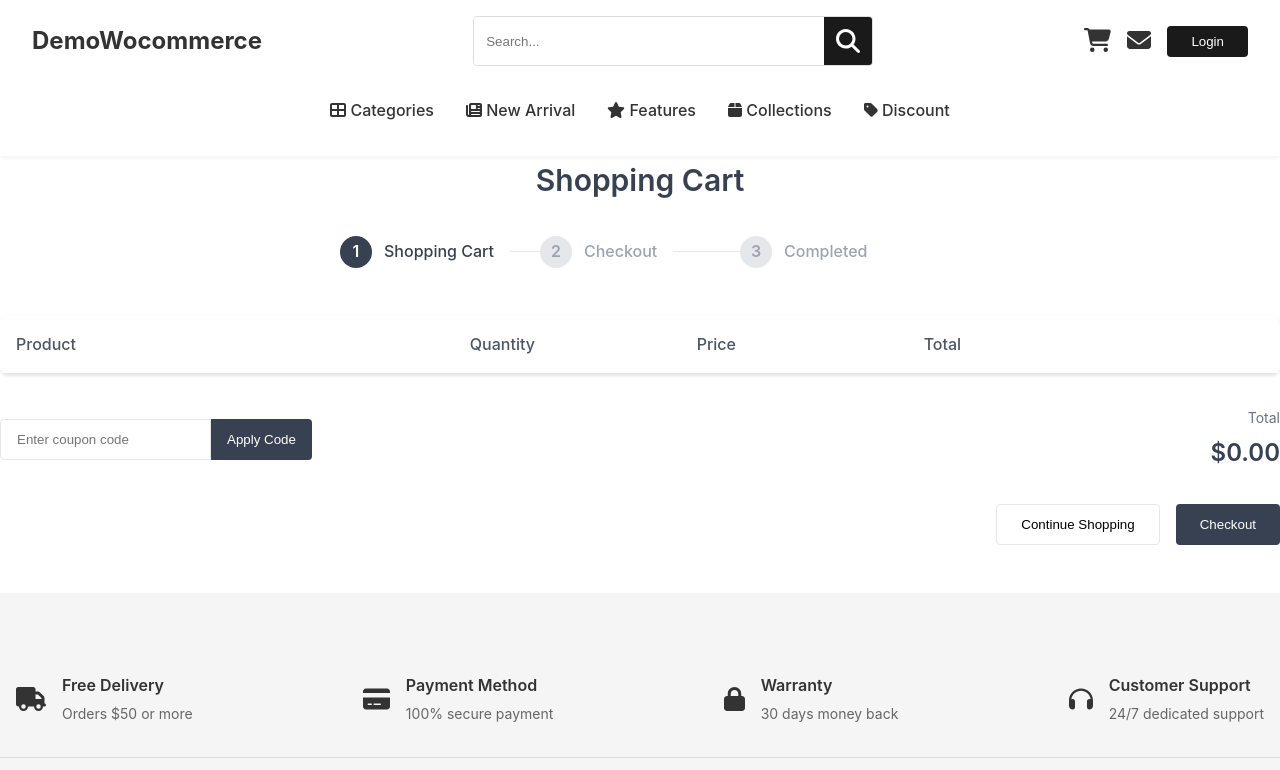
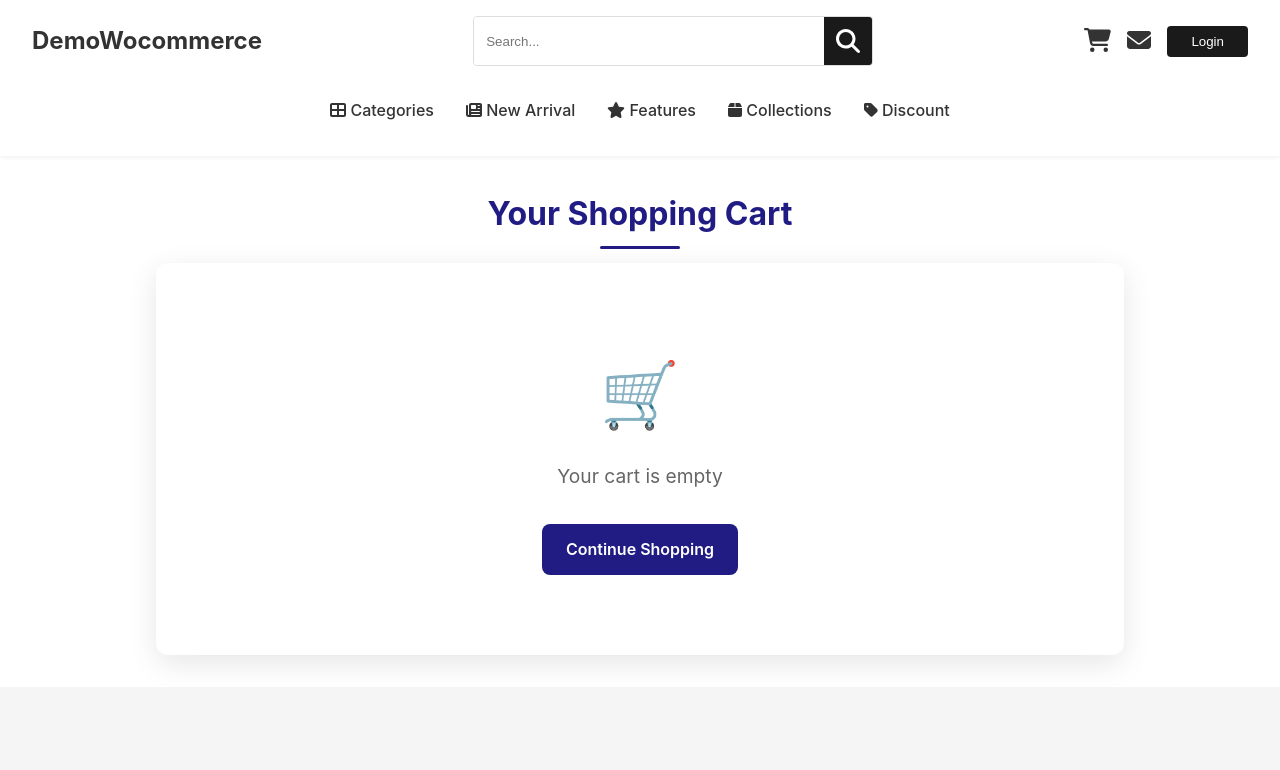
Before and after one commit to dksr789/ecommerce, a React (Vite) app: page /ShoppingCart in a window 1280 px wide. Shown: the top 770 px of the page. Built offline with nearby package versions, Linux system fonts and the light colour scheme.

Commit message:
Update ShoppingCart.tsx
up

```diff
--- a/src/components/ShoppingCart.tsx
+++ b/src/components/ShoppingCart.tsx
@@ -1,8 +1,9 @@
-import React, { useState } from 'react';
+import React, { useEffect, useState } from 'react';
 import ProductItem from './ProductItem';
+import './ShoppingCart.css';
 
 interface Product {
-    id: string;
+    id: string | number;
     title: string;
     image: string;
     price: number;
@@ -10,92 +11,150 @@ interface Product {
 }
 
 const ShoppingCart: React.FC = () => {
-    const [products, setProducts] = useState<Product[]>([]); // Here, we store the products in cart.
-    const [couponCode, setCouponCode] = useState('');
+    const [cartItems, setCartItems] = useState<Product[]>([]);
+    const [subtotal, setSubtotal] = useState<number>(0);
+    const [shipping, setShipping] = useState<number>(0);
 
-    const handleRemove = (id: string) => {
-        setProducts(products.filter(product => product.id !== id));
+    useEffect(() => {
+        // Load cart from sessionStorage
+        const loadCart = () => {
+            const cartData = sessionStorage.getItem('cart');
+            if (cartData) {
+                try {
+                    // Parse the cart data
+                    const parsedCart = JSON.parse(cartData);
+
+                    // Ensure each item has a quantity property
+                    const itemsWithQuantity = parsedCart.map((item: any) => ({
+                        ...item,
+                        quantity: item.quantity || 1 // Default to 1 if quantity is not specified
+                    }));
+
+                    setCartItems(itemsWithQuantity);
+                } catch (error) {
+                    console.error('Error parsing cart data:', error);
+                    setCartItems([]);
+                }
+            }
+        };
+
+        loadCart();
+    }, []);
+
+    useEffect(() => {
+        // Calculate subtotal whenever cart items change
+        const newSubtotal = cartItems.reduce((sum, item) => sum + (item.price * item.quantity), 0);
+        setSubtotal(newSubtotal);
+
+        // Calculate shipping (free if subtotal > 100, otherwise $10)
+        setShipping(newSubtotal > 100 ? 0 : 10);
+
+        // Update sessionStorage with the updated cart
+        if (cartItems.length > 0) {
+            sessionStorage.setItem('cart', JSON.stringify(cartItems));
+        } else {
+            sessionStorage.removeItem('cart');
+        }
+    }, [cartItems]);
+
+    const handleRemoveItem = (id: string | number) => {
+        setCartItems(prevItems => prevItems.filter(item => item.id !== id));
     };
 
-    const handleQuantityChange = (id: string, quantity: number) => {
-        setProducts(
-            products.map(product =>
-                product.id === id ? { ...product, quantity } : product
+    const handleQuantityChange = (id: string | number, newQuantity: number) => {
+        setCartItems(prevItems =>
+            prevItems.map(item =>
+                item.id === id ? { ...item, quantity: newQuantity } : item
             )
         );
     };
 
-    const calculateTotal = () => {
-        return products.reduce((sum, product) => sum + (product.price * product.quantity), 0);
-    };
+    if (cartItems.length === 0) {
+        return (
+            <div className="shopping-cart-container">
+                <h2 className="cart-title">Your Shopping Cart</h2>
+                <div className="cart-content">
+                    <div className="empty-cart">
+                        <div className="empty-cart-icon">🛒</div>
+                        <p className="empty-cart-message">Your cart is empty</p>
+                        <a href="/" className="return-to-shop">Continue Shopping</a>
+                    </div>
+                </div>
+            </div>
+        );
+    }
 
     return (
-        <div className="shopping-cart">
-            <div className="containered">
-                <h1 className="page-titles">Shopping Cart</h1>
+        <div className="shopping-cart-container">
+            <h2 className="cart-title">Your Shopping Cart <span className="cart-badge">{cartItems.reduce((total, item) => total + item.quantity, 0)}</span></h2>
 
-                {/* Steps */}
-                <div className="progress-steps">
-                    <div className="step active">
-                        <div className="step-number">1</div>
-                        <div className="step-title">Shopping Cart</div>
-                        <div className="step-line"></div>
+            <div className="cart-content">
+                {cartItems.map(item => (
+                    <div key={item.id} className="cart-item">
+                        <div className="item-image-container">
+                            <img
+                                src={item.image}
+                                alt={item.title}
+                                className="item-image"
+                            />
+                        </div>
+                        <div className="item-details">
+                            <h3 className="item-title">{item.title}</h3>
+                            <div className="quantity-control">
+                                <button
+                                    className="quantity-btn"
+                                    onClick={() => handleQuantityChange(item.id, Math.max(1, item.quantity - 1))}
+                                >
+                                    -
+                                </button>
+                                <span className="quantity-value">{item.quantity}</span>
+                                <button
+                                    className="quantity-btn"
+                                    onClick={() => handleQuantityChange(item.id, item.quantity + 1)}
+                                >
+                                    +
+                                </button>
+                            </div>
+                        </div>
+                        <div className="item-price-container">
+                            <div className="item-unit-price">${item.price.toFixed(2)} each</div>
+                            <div className="item-total-price">${(item.price * item.quantity).toFixed(2)}</div>
+                        </div>
+                        <button
+                            className="remove-item"
+                            onClick={() => handleRemoveItem(item.id)}
+                        >
+                            ×
+                        </button>
                     </div>
-                    <div className="step">
-                        <div className="step-number">2</div>
-                        <div className="step-title">Checkout</div>
-                        <div className="step-line"></div>
+                ))}
+
+                <div className="cart-summary">
+                    <div className="summary-row">
+                        <span className="summary-label">Subtotal</span>
+                        <span className="subtotal-value">${subtotal.toFixed(2)}</span>
                     </div>
-                    <div className="step">
-                        <div className="step-number">3</div>
-                        <div className="step-title">Completed</div>
+                    <div className="summary-row">
+                        <span className="summary-label">Shipping</span>
+                        <span className="shipping-value">
+                            {shipping === 0 ? 'Free' : `$${shipping.toFixed(2)}`}
+                        </span>
                     </div>
-                </div>
-
-                {/* Cart Table */}
-                <div className="cart-table">
-                    <div className="cart-header">
-                        <div className="header-product">Product</div>
-                        <div className="header-quantity">Quantity</div>
-                        <div className="header-price">Price</div>
-                        <div className="header-total">Total</div>
-                        <div className="header-action"></div>
+                    <div className="total-row">
+                        <span className="total-label">Total</span>
+                        <span className="total-value">${(subtotal + shipping).toFixed(2)}</span>
                     </div>
 
-                    <div className="cart-items">
-                        {products.map(product => (
-                            <ProductItem
-                                key={product.id}
-                                product={product}
-                                onRemove={handleRemove}
-                                onQuantityChange={handleQuantityChange}
-                            />
-                        ))}
-                    </div>
-                </div>
+                    <button className="checkout-button">
+                        Proceed to Checkout
+                    </button>
 
-                {/* Cart Footer */}
-                <div className="cart-footer">
-                    <div className="coupon-container">
-                        <input
-                            type="text"
-                            placeholder="Enter coupon code"
-                            className="coupon-input"
-                            value={couponCode}
-                            onChange={(e) => setCouponCode(e.target.value)}
-                        />
-                        <button className="apply-coupon-button">Apply Code</button>
-                    </div>
-                    <div className="cart-total">
-                        <span className="total-label">Total</span>
-                        <span className="total-amount">${calculateTotal().toFixed(2)}</span>
-                    </div>
-                </div>
-
-                {/* Cart Actions */}
-                <div className="cart-actions">
-                    <button className="continue-shopping-button">Continue Shopping</button>
-                    <button className="checkout-button">Checkout</button>
+                    <a href="/" className="continue-shopping">
+                        <svg width="16" height="16" viewBox="0 0 16 16" fill="none" xmlns="http://www.w3.org/2000/svg">
+                            <path d="M15 8H1M1 8L8 15M1 8L8 1" stroke="currentColor" strokeWidth="1.5" strokeLinecap="round" strokeLinejoin="round"/>
+                        </svg>
+                        Continue Shopping
+                    </a>
                 </div>
             </div>
         </div>
```
